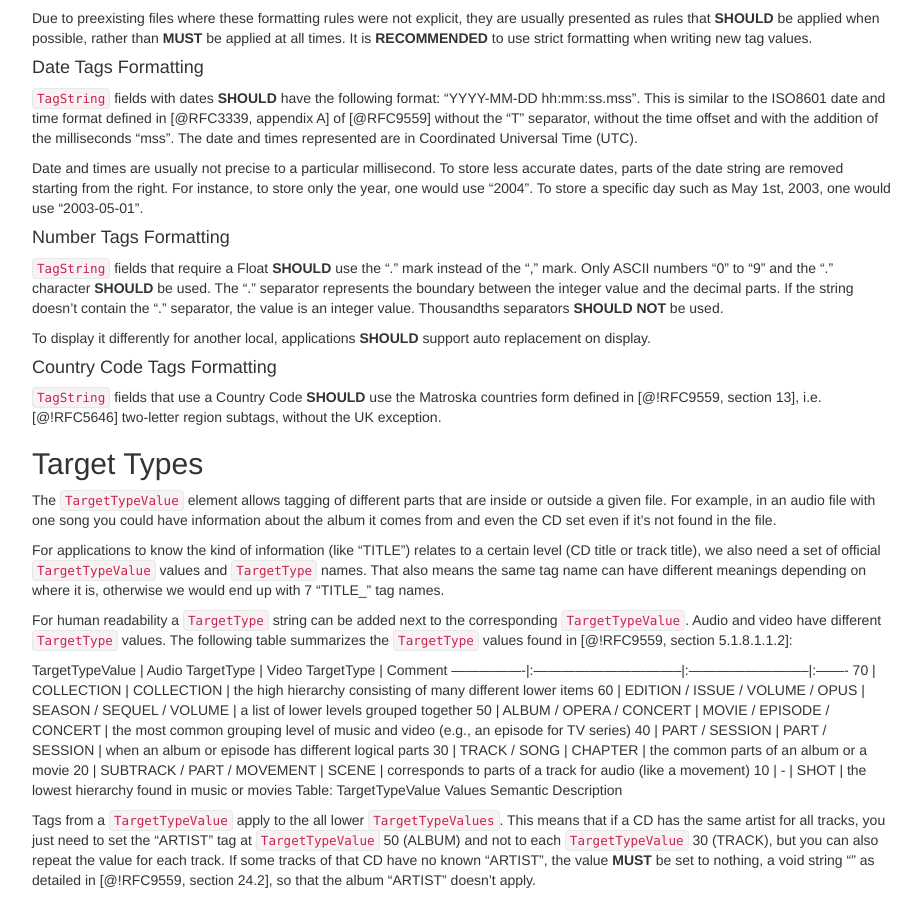
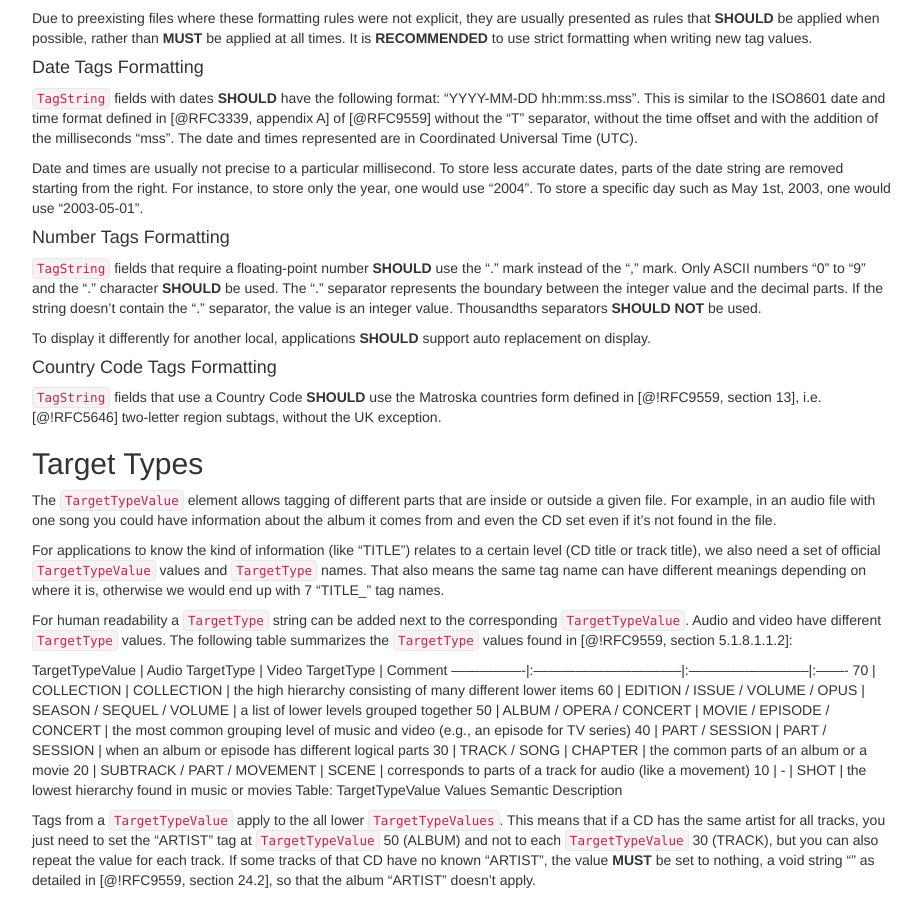
Before and after one commit to ietf-wg-cellar/matroska-specification, a Jekyll site: the page built from tagging.md, in a window 1280 px wide and 900 px high, scrolled down 1601 px. Shown: the whole window, without its empty margins (273-1194 px from the left). Built offline with Jekyll 4.4.1, drawn with Linux system fonts in a browser that asks for light colours; our own code applies the rules of GitHub Pages for plain Markdown files.

Commit message:
use the proper name for floating-point numbers

```diff
--- a/tagging.md
+++ b/tagging.md
@@ -105,7 +105,7 @@ To store a specific day such as May 1st, 2003, one would use "2003-05-01".
 
 #### Number Tags Formatting
 
-`TagString` fields that require a Float **SHOULD** use the "." mark instead of the "," mark.
+`TagString` fields that require a floating-point number **SHOULD** use the "." mark instead of the "," mark.
 Only ASCII numbers "0" to "9" and the "." character **SHOULD** be used.
 The "." separator represents the boundary between the integer value and the decimal parts.
 If the string doesn't contain the "." separator, the value is an integer value.
```
